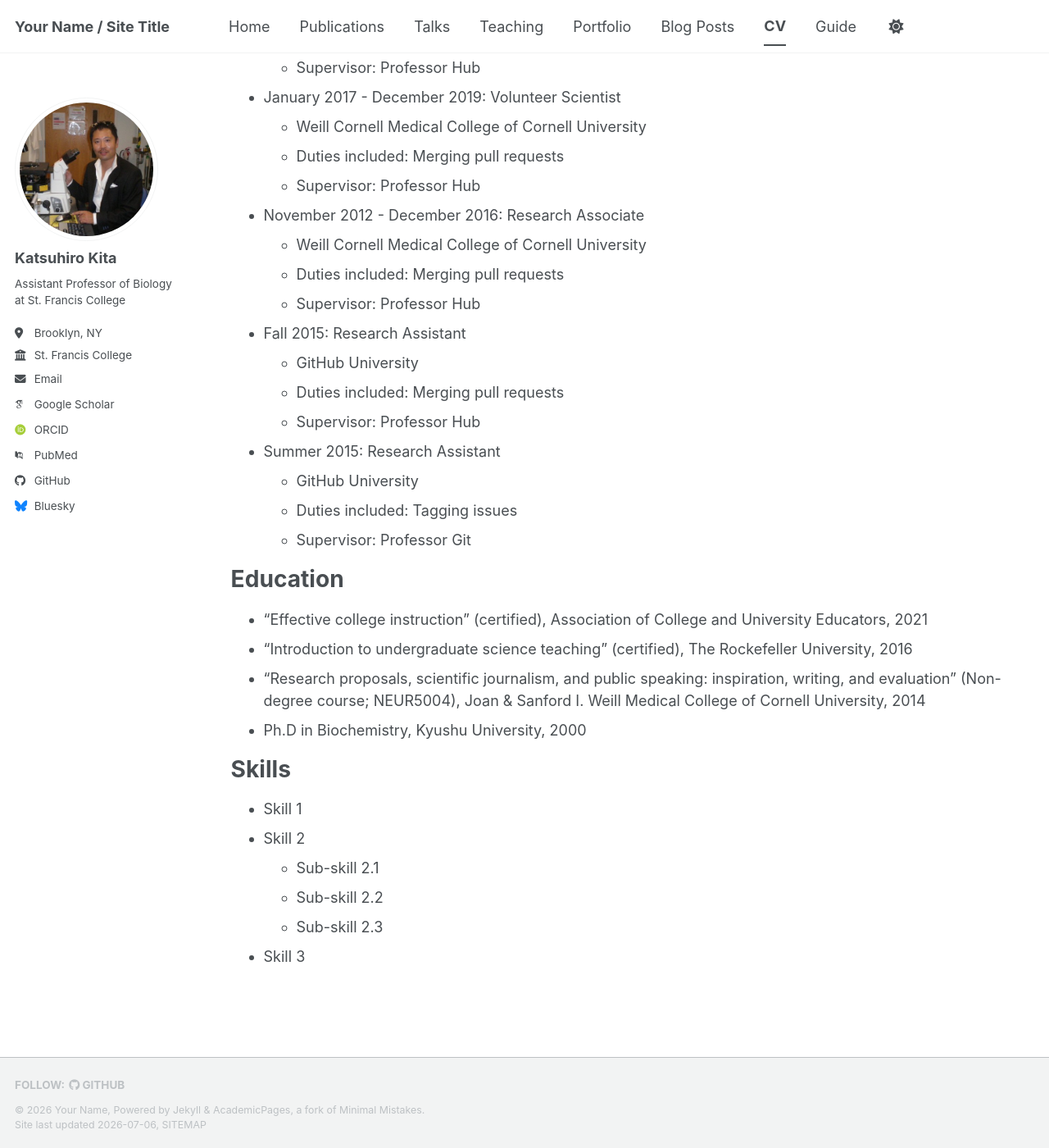
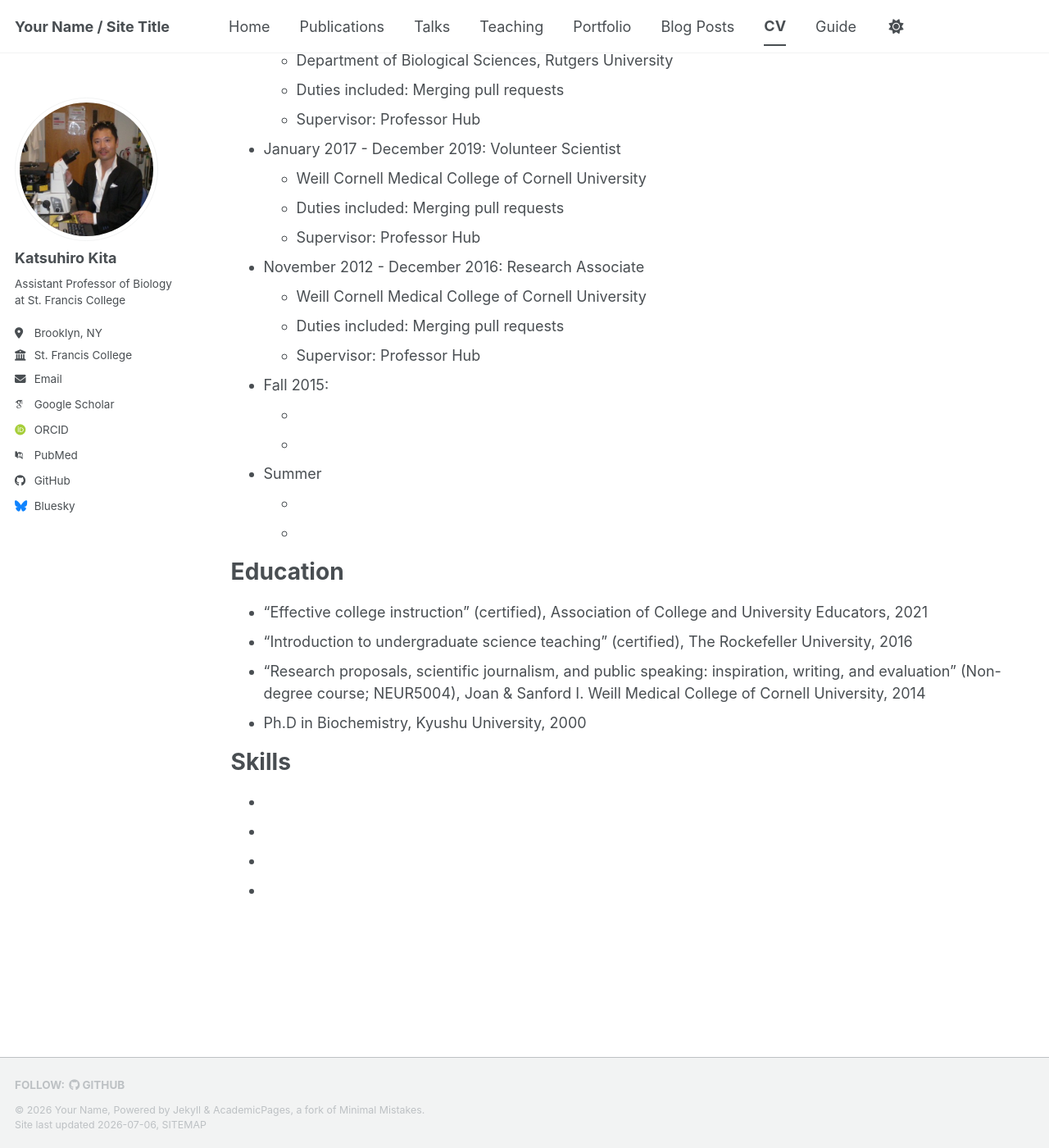
Before and after one commit to kkita999/Katsuhiro_Kita_website, a Jekyll site: the page built from _pages/cv.md, in a window 1280 px wide and 1400 px high, scrolled down 7691 px. Shown: the whole window at 82% size. Built offline with Jekyll 4.4.1, drawn with Linux system fonts in a browser that asks for light colours; some web fonts are replaced; a script bundle is joined from its source files by our own code; library files that are not in the unit come from our copies; some of the changed text lies outside the part shown.

Commit message:
Update cv.md

```diff
--- a/_pages/cv.md
+++ b/_pages/cv.md
@@ -150,15 +151,13 @@ Work experience
   * Duties included: Merging pull requests
   * Supervisor: Professor Hub
 
-* Fall 2015: Research Assistant
-  * GitHub University
-  * Duties included: Merging pull requests
-  * Supervisor: Professor Hub
+* Fall 2015:
+  *
+  *
 
-* Summer 2015: Research Assistant
-  * GitHub University
-  * Duties included: Tagging issues
-  * Supervisor: Professor Git
+* Summer
+  *
+  *
 
 Education
 ======
@@ -169,9 +168,7 @@ Education
 
 Skills
 ======
-* Skill 1
-* Skill 2
-  * Sub-skill 2.1
-  * Sub-skill 2.2
-  * Sub-skill 2.3
-* Skill 3
+*
+*
+  *
+*
```
Also changed, not shown: other parts of _pages/cv.md (+2 -1 lines).
